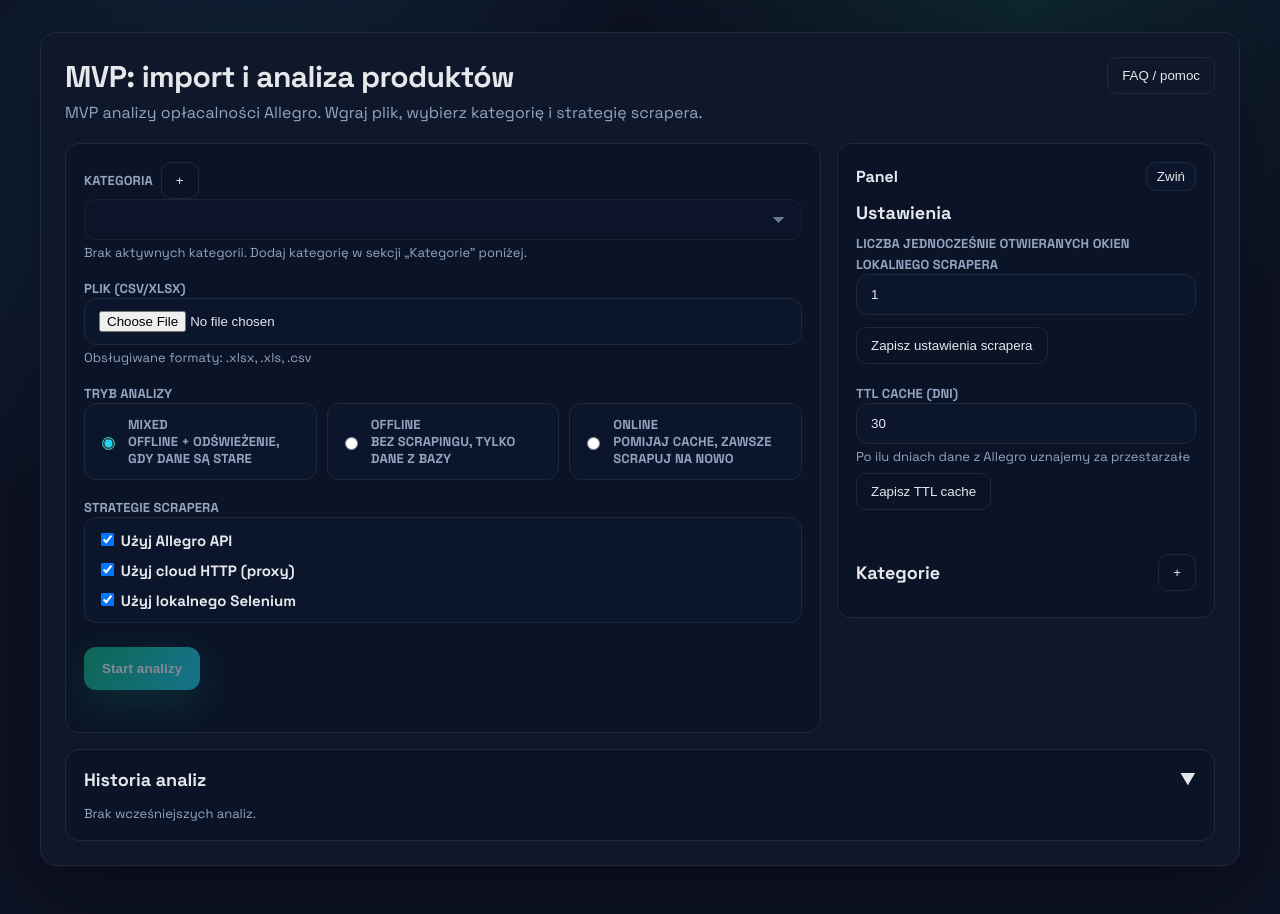
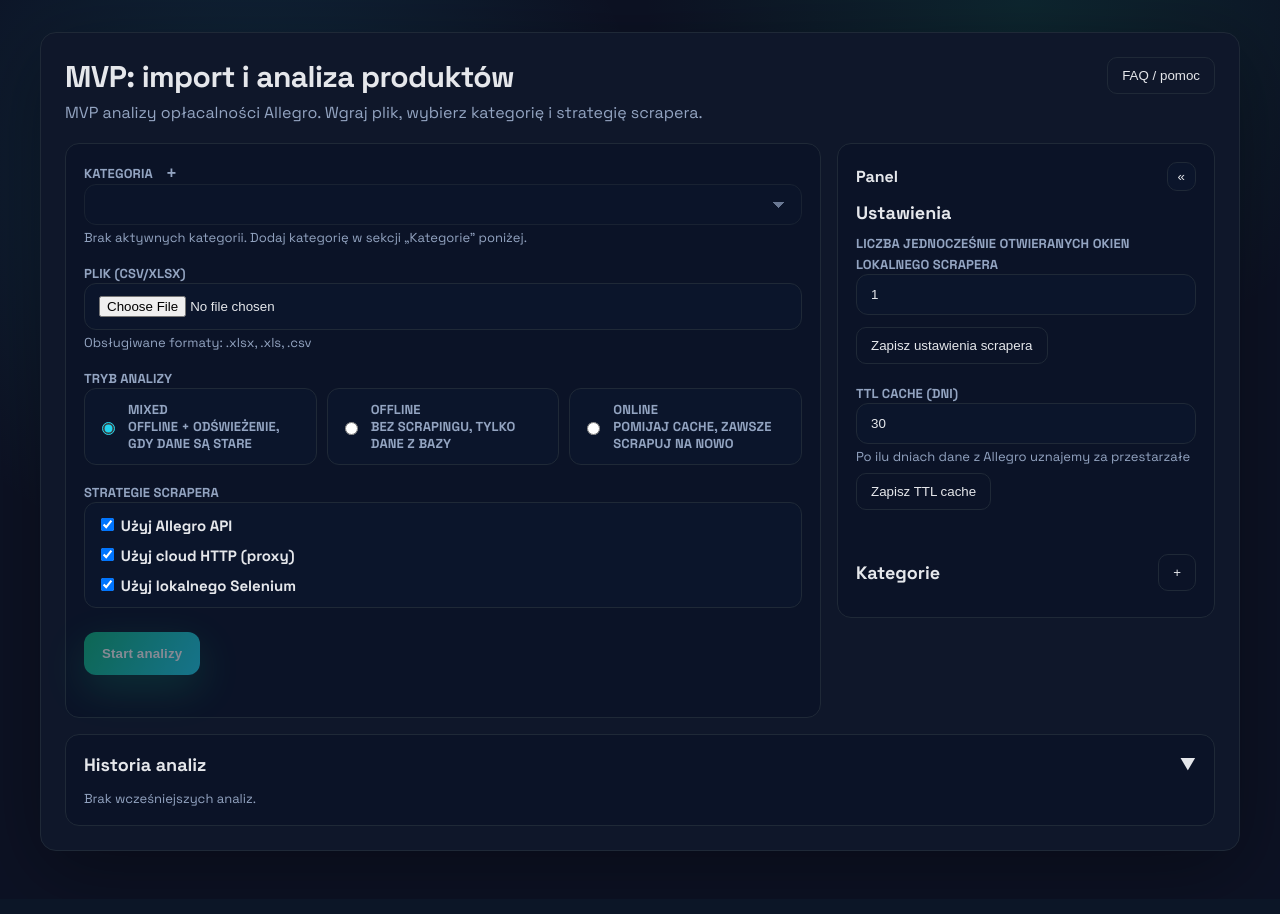
Before and after one commit to natiixnt/jolly-jesters-mvp, a FastAPI app: page / in a window 1280 px wide. After the commit the page ends 851 px from the top, so only its background shows below. Run offline with FastAPI, Linux system fonts and the light colour scheme; data comes from the database, SQL or seed files in the repository; data that the repository does not hold is empty.

Commit message:
display fixes

```diff
--- a/backend/app/templates/index.html
+++ b/backend/app/templates/index.html
@@ -83,6 +83,18 @@
     }
     form { display: grid; gap: 16px; }
     label { font-weight: 700; font-size: 13px; letter-spacing: 0.01em; color: var(--muted); text-transform: uppercase; }
+    .icon-btn {
+      border: none;
+      background: transparent;
+      color: var(--muted);
+      font-weight: 800;
+      font-size: 16px;
+      padding: 2px 6px;
+      border-radius: 999px;
+      cursor: pointer;
+      transition: background-color 0.15s ease, color 0.15s ease;
+    }
+    .icon-btn:hover { background: rgba(255,255,255,0.12); color: var(--text); }
     select, input[type="file"], .modes, .checkboxes, input[type="number"], input[type="text"] {
       width: 100%;
       background: #0b152b;
@@ -205,15 +217,19 @@
     }
     .sidebar-restore {
       position: absolute;
-      right: 10px;
-      top: 96px;
+      right: 0;
+      top: 110px;
       background: #0b152b;
       color: var(--text);
       border: 1px solid var(--border);
-      padding: 8px 10px;
+      padding: 10px 10px;
       border-radius: 12px 0 0 12px;
       cursor: pointer;
       display: none;
+      writing-mode: vertical-rl;
+      text-orientation: mixed;
+      font-size: 12px;
+      letter-spacing: 0.05em;
     }
     .history-card {
       margin-top: 16px;
@@ -319,7 +335,7 @@
         <h1>MVP: import i analiza produktów</h1>
         <p class="lead">MVP analizy opłacalności Allegro. Wgraj plik, wybierz kategorię i strategię scrapera.</p>
       </div>
-      <button class="ghost-btn" id="faq-btn">FAQ / pomoc</button>
+        <button class="ghost-btn" id="faq-btn">FAQ / pomoc</button>
     </div>
 
     <div class="layout" id="layout">
@@ -328,7 +344,7 @@
           <div>
             <label for="category-select" style="display:flex; align-items:center; gap:8px;">
               <span>Kategoria</span>
-              <button type="button" class="ghost-btn" id="main-add-category" title="Dodaj nową kategorię">+</button>
+              <button type="button" class="icon-btn" id="main-add-category" title="Dodaj nową kategorię">+</button>
             </label>
             <select id="category-select" name="category_id" required></select>
             <div class="helper" id="category-info"></div>
@@ -390,9 +406,9 @@
       </div>
 
       <div class="card sidebar" id="sidebar">
-        <div style="display:flex; justify-content:space-between; align-items:center; margin-bottom:10px;">
+        <div style="display:flex; justify-content:space-between; align-items:center; margin-bottom:10px; position: relative;">
           <span style="font-weight:700;">Panel</span>
-          <button class="sidebar-toggle" id="sidebar-toggle">Zwiń</button>
+          <button class="sidebar-toggle" id="sidebar-toggle" title="Zwiń panel">«</button>
         </div>
         <div class="sidebar-content" style="display:grid; gap:18px;">
           <div>
@@ -486,6 +502,15 @@
       <div class="faq-item">
         <strong>Co zrobić, gdy analiza kończy się błędem</strong>
         <div>Sprawdź komunikat w sekcji statusu. Upewnij się, że co najmniej jedna strategia scrapera jest włączona i że kategoria jest aktywna.</div>
+      </div>
+      <div class="faq-item">
+        <strong>Co oznaczają pola kategorii: nazwa, mnożnik opłacalności i prowizja Allegro?</strong>
+        <div>
+          <div><em>Nazwa kategorii</em> – dowolna nazwa, która pozwala Ci rozpoznać grupę produktów, np. „Perfumy”, „Chemia gospodarcza”, „Zabawki”.</div>
+          <div><em>Mnożnik opłacalności</em> – minimalny docelowy zwrot z inwestycji (marża względem ceny zakupu). Przykład: jeżeli ustawisz mnożnik 1,5, to system oznaczy produkt jako „opłacalny” tylko wtedy, gdy po odjęciu prowizji Allegro zarobek będzie co najmniej 50% ceny zakupu.</div>
+          <div><em>Prowizja Allegro (%)</em> – szacowany procent prowizji Allegro w danej kategorii. System odejmuje tę prowizję od ceny sprzedaży i dopiero z tej „netto” ceny liczy marżę.</div>
+          <div>Dzięki temu opłacalność jest liczona dla każdej kategorii inaczej – np. jeśli w jednej kategorii prowizja jest wyższa, próg opłacalności jest automatycznie bardziej wymagający. Każda analiza jest powiązana z jedną kategorią, a każda kategoria ma własne parametry, więc możesz osobno ustawić logikę dla „Perfum” vs „Chemii” itp.</div>
+        </div>
       </div>
     </div>
   </div>
@@ -812,11 +837,11 @@
       } else {
         collapseSidebar();
       }
-      sidebarToggle.textContent = sidebar.classList.contains('collapsed') ? 'Rozwiń panel' : 'Zwiń panel';
+      sidebarToggle.textContent = sidebar.classList.contains('collapsed') ? '»' : '«';
     });
     sidebarRestore.addEventListener('click', () => {
       expandSidebar();
-      sidebarToggle.textContent = 'Zwiń panel';
+      sidebarToggle.textContent = '«';
     });
 
     historyToggle.addEventListener('click', () => {
```
